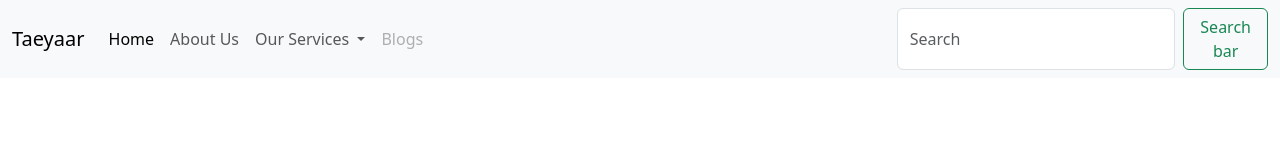
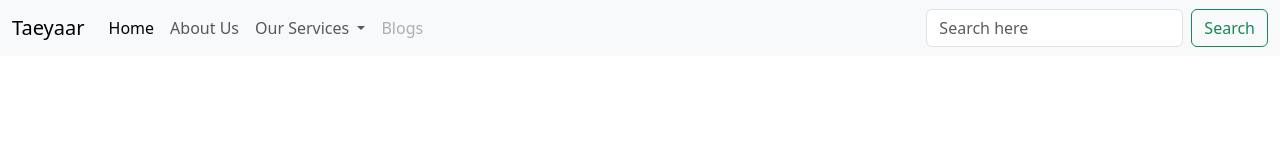
Before and after one commit to sh4h1d/MyWebsite, a plain HTML site: page index.html in a window 1280 px wide. Drawn offline with nearby package versions, Linux system fonts and the light colour scheme.

Commit message:
Changed the placeholder for search

```diff
--- a/index.html
+++ b/index.html
@@ -37,8 +37,8 @@
               </li>
             </ul>
             <form class="d-flex" role="search">
-              <input class="form-control me-2" type="search" placeholder="Search" aria-label="Search">
-              <button class="btn btn-outline-success" type="submit">Search bar</button>
+              <input class="form-control me-2" type="search" placeholder="Search here" aria-label="Search">
+              <button class="btn btn-outline-success" type="submit">Search</button>
             </form>
           </div>
         </div>
```
